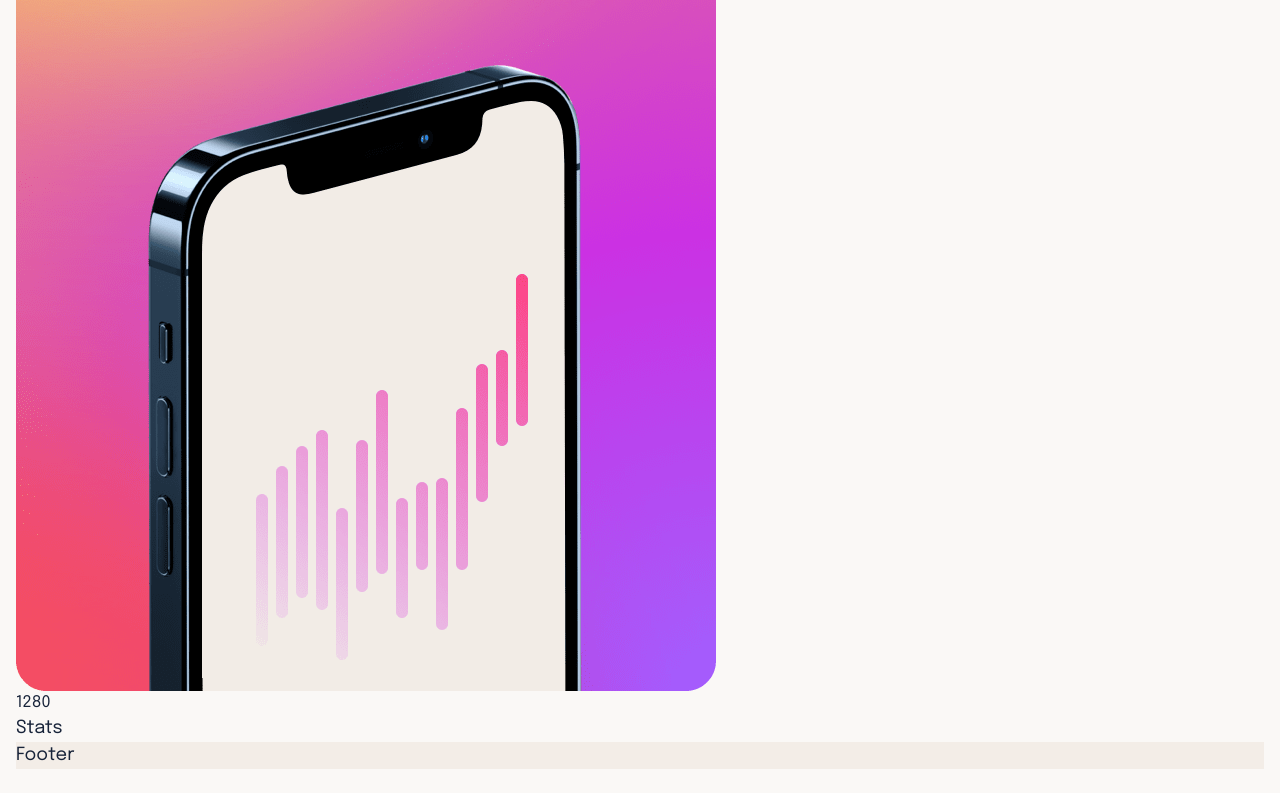
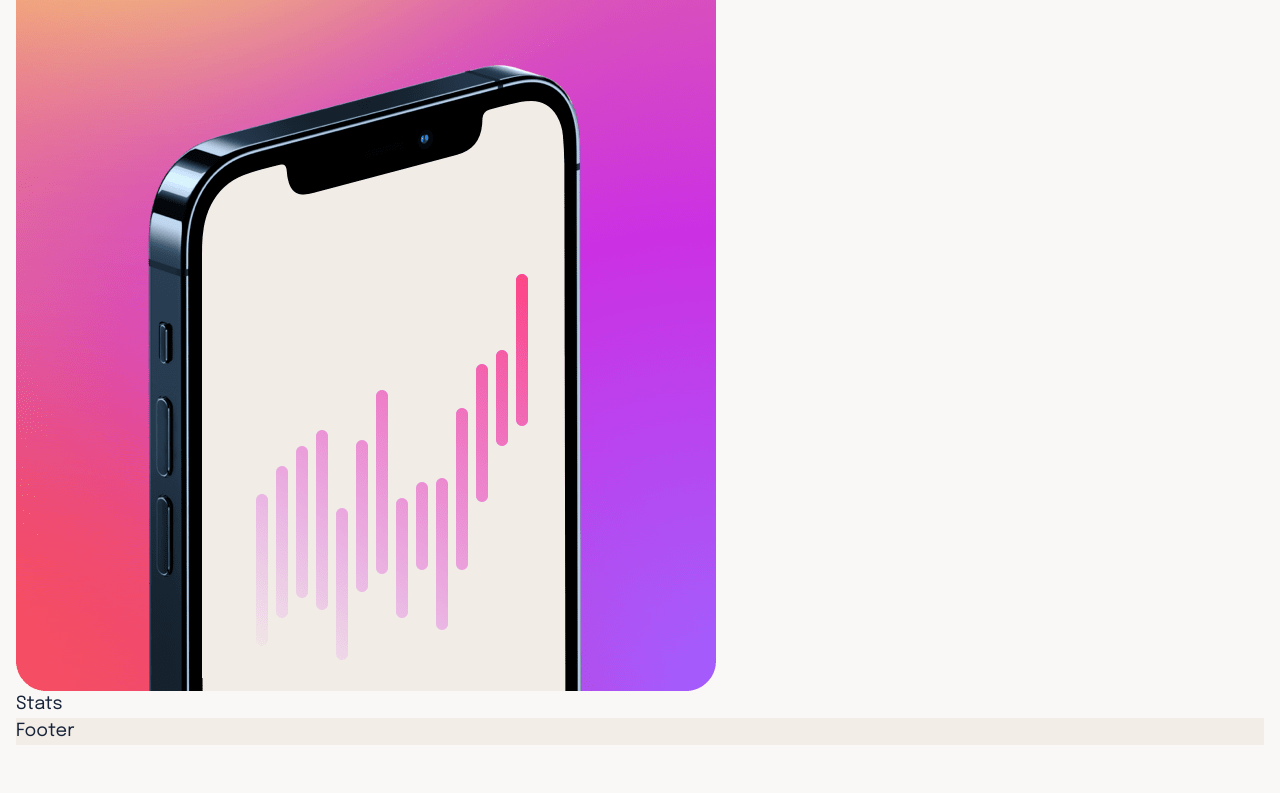
Before and after one commit to mdubelbeis/suite-landing-page, a React (Create React App) app: page / in a window 1280 px wide. Shown: the part 928-1721 px from the top of the page. After the commit the page ends 1697 px from the top, so only its background shows below. Built offline with nearby package versions, Linux system fonts and the light colour scheme.

Commit message:
removed window element

```diff
--- a/src/components/Image.component.js
+++ b/src/components/Image.component.js
@@ -33,7 +33,6 @@ const Image = () => {
   return (
     <div>
       <img src={image} alt="logo" />
-      <p>{windowWidth}</p>
     </div>
   );
 };
```
